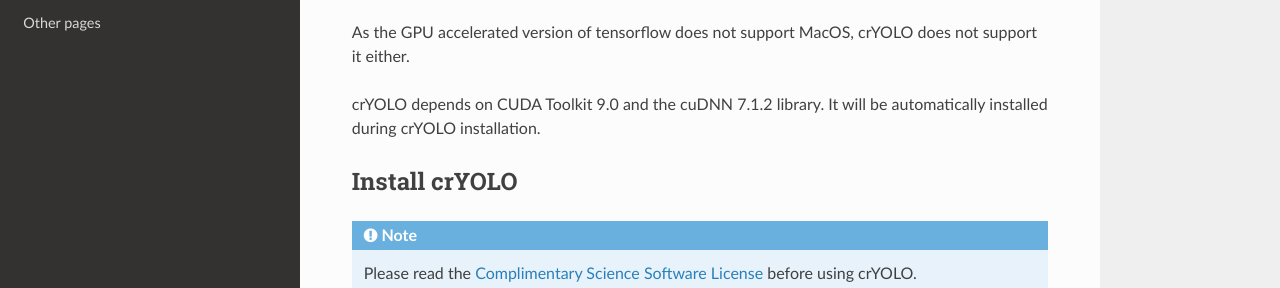
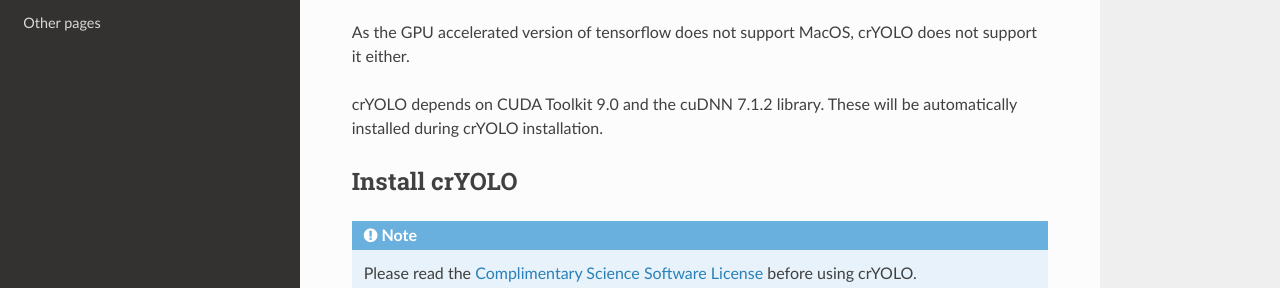
Before and after one commit to MPI-Dortmund/cryolo, a Sphinx documentation site: the page built from source/installation.rst, in a window 1280 px wide and 900 px high. Shown: the part 315-603 px from the top of the window. Built offline with Sphinx 7.4.7 and the Read the Docs theme 2.0.0, drawn with Linux system fonts in a browser that asks for light colours.

Commit message:
correct typos

```diff
--- a/source/index.rst
+++ b/source/index.rst
@@ -6,7 +6,7 @@
 Welcome to crYOLO's documentation!
 ==================================
 
-Welcome, this is the user guide for crYOLO, a application for cryo-EM particle picking.
+Welcome, this is the user guide for crYOLO, an application for cryo-EM particle picking.
 
 Please read the :doc:`Complimentary Science Software License </license>` before using crYOLO.
 
--- a/source/installation.rst
+++ b/source/installation.rst
@@ -10,7 +10,7 @@ However, it should run on Windows as well.
 
 As the GPU accelerated version of tensorflow does not support MacOS, crYOLO does not support it either.
 
-crYOLO depends on CUDA Toolkit 9.0 and the cuDNN 7.1.2 library. It will be automatically installed
+crYOLO depends on CUDA Toolkit 9.0 and the cuDNN 7.1.2 library. These will be automatically installed
 during crYOLO installation.
 
 
```
